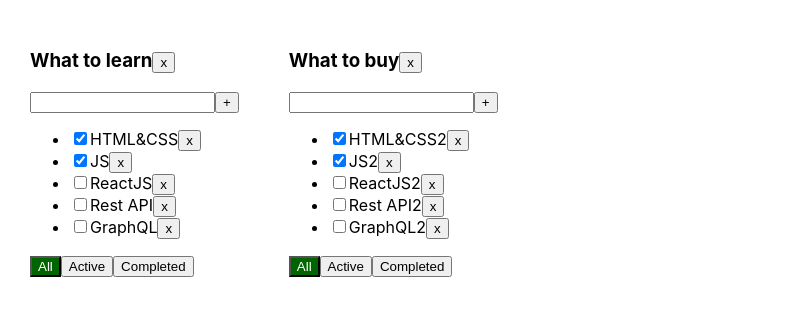
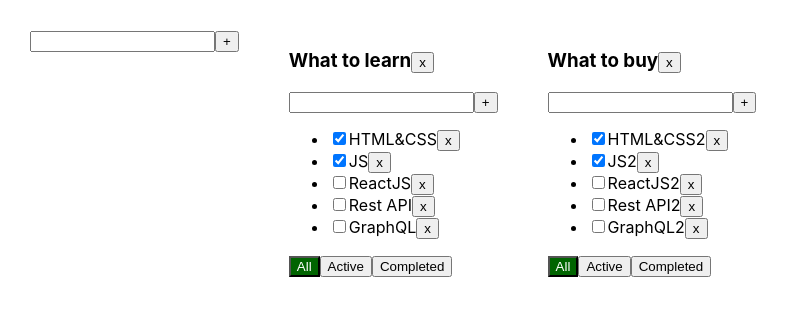
Before and after one commit to KatrinaNov/todolist-react, a React (Create React App) app: page / in a window 1280 px wide. Shown: the top 316 px of the page, without its empty margins (0-789 px from the left). Built offline with nearby package versions, Linux system fonts and the light colour scheme.

Commit message:
06/01 AddItemForm

```diff
--- a/src/App.tsx
+++ b/src/App.tsx
@@ -2,6 +2,7 @@
 import './App.css';
 import Todolist, {TaskType} from "./components/Todolist";
 import {v1} from "uuid";
+import AddItemForm from "./components/AddItemForm";
 
 export type FilterType = "all" | "active" | "completed"
 export type TodolistsType = {
@@ -67,9 +68,16 @@
     // setTasks(tasks.map(t => t.id === taskId ? {...t, isDone: isDone} : t))
   }
 
+  function addTodolist(title: string) {
+    let newId = v1();
+    setTodolists([{id: newId, title: title, filter: 'all'}, ...todolists])
+    setTasks({...tasks, [newId]: []})
+  }
+
 
   return (
     <div className="App">
+      <AddItemForm addItemCallback={addTodolist}/>
       {todolists.map(m => {
         let tasksForTodoList = tasks[m.id];
         if (m.filter === "active") {
--- /dev/null
+++ b/src/components/AddItemForm.tsx
@@ -0,0 +1,37 @@
+import React, {ChangeEvent, KeyboardEvent, useState} from "react";
+
+type AddItemFormProps = {
+  addItemCallback: (title: string) => void
+}
+const AddItemForm = (props: AddItemFormProps) => {
+  let [title, setTitle] = useState("");
+  let [error, setError] = useState<boolean>(false)
+
+  const addTask = () => {
+    title.trim() ? props.addItemCallback(title.trim()) : setError(true)
+    setTitle('')
+  }
+  const changeTitle = (e: ChangeEvent<HTMLInputElement>) => {
+    setTitle(e.currentTarget.value)
+    setError(false)
+  }
+  const OnKeyPressHandler = (e: KeyboardEvent<HTMLInputElement>) => {
+    if (e.key === 'Enter') addTask()
+  }
+  const errorClass = error ? 'error' : ''
+  const errorMessage = error && <div style={{color: 'red'}}>Title is required</div>
+
+  return (
+    <div>
+      <input
+        value={title}
+        onChange={changeTitle}
+        onKeyPress={OnKeyPressHandler}
+        className={errorClass}/>
+      <button onClick={addTask}>+</button>
+      {errorMessage}
+    </div>
+  )
+}
+
+export default AddItemForm;
--- a/src/components/Todolist.tsx
+++ b/src/components/Todolist.tsx
@@ -1,6 +1,7 @@
-import React, {ChangeEvent, useState, KeyboardEvent} from 'react';
+import React from 'react';
 import {FilterType} from "../App";
 import MapTasks from "./MapTask";
+import AddItemForm from "./AddItemForm";
 
 export type TaskType = {
   id: string
@@ -21,58 +22,30 @@
 }
 
 const Todolist = (props: PropsType) => {
-  let [title, setTitle] = useState("");
-  let [error, setError] = useState<boolean>(false)
 
-  const addTask = () => {
-    title.trim() ? props.addTask(props.todolistId, title.trim()) : setError(true)
-    setTitle('')
-  }
-  const changeTitle = (e: ChangeEvent<HTMLInputElement>) => {
-    setTitle(e.currentTarget.value)
-    setError(false)
-  }
-  const OnKeyPressHandler = (e: KeyboardEvent<HTMLInputElement>) => {
-    if (e.key === 'Enter') addTask()
-  }
   const filterAll = () => props.changeFilter(props.todolistId,'all')
   const filterActive = () => props.changeFilter(props.todolistId,'active')
   const filterCompleted = () => props.changeFilter(props.todolistId,'completed')
   const getClassFilterButton = (filter: FilterType) => props.filter === filter ? 'active' : ''
 
-  const errorClass = error ? 'error' : ''
-  const errorMessage = error && <div style={{color: 'red'}}>Title is required</div>
+  const addTaskTitle = (title: string) => {props.addTask(props.todolistId, title)}
 
-  // const tasksJSX = props.tasks.map(task => {
-  //   const changeStatus = (e: ChangeEvent<HTMLInputElement>) => props.changeTaskStatus(props.todolistId, task.id, e.currentTarget.checked)
-  //   const removeTask = () => props.removeTasks(props.todolistId, task.id)
-  //   return (
-  //     <li key={task.id} className={task.isDone ? 'isDone' : ''}>
-  //       <input
-  //         type="checkbox"
-  //         checked={task.isDone}
-  //         onChange={changeStatus}
-  //       />
-  //       <span>{task.title}</span>
-  //       <button onClick={removeTask}>x</button>
-  //     </li>
-  //   )
-  // })
 
   return (
     <div>
       <h3>{props.title}
       <button onClick={() => props.removeTodolist(props.todolistId)}>x</button>
       </h3>
-      <div>
-        <input
-          value={title}
-          onChange={changeTitle}
-          onKeyPress={OnKeyPressHandler}
-          className={errorClass}/>
-        <button onClick={addTask}>+</button>
-        {errorMessage}
-      </div>
+      <AddItemForm addItemCallback={addTaskTitle}/>
+      {/*<div>*/}
+      {/*  <input*/}
+      {/*    value={title}*/}
+      {/*    onChange={changeTitle}*/}
+      {/*    onKeyPress={OnKeyPressHandler}*/}
+      {/*    className={errorClass}/>*/}
+      {/*  <button onClick={addTask}>+</button>*/}
+      {/*  {errorMessage}*/}
+      {/*</div>*/}
       <MapTasks
         tasks={props.tasks}
         removeTask={props.removeTask}
```
